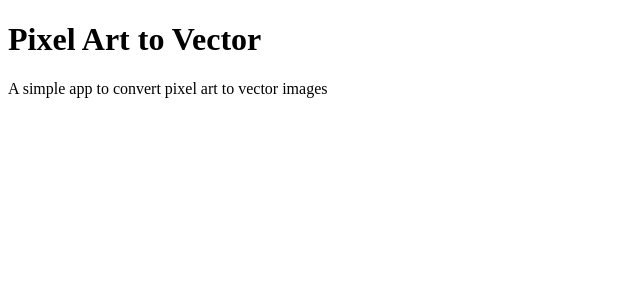
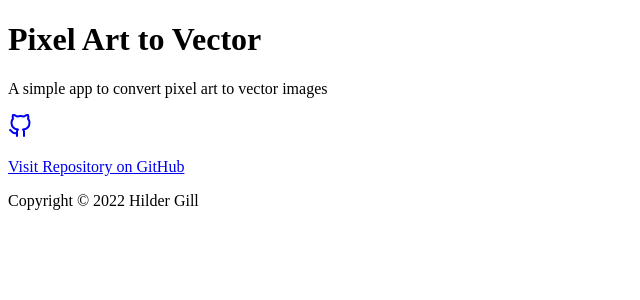
Before and after one commit to hilde801/pixel-art-to-vector, a React (Vite) app: page / in a window 1280 px wide. Shown: the top 300 px of the page, without its empty margins (0-640 px from the left). Built offline with nearby package versions, Linux system fonts and the light colour scheme.

Commit message:
Added the FooterComponent component file

```diff
--- a/locales/en.json
+++ b/locales/en.json
@@ -2,5 +2,9 @@
 	"headerComponent": {
 		"title": "Pixel Art to Vector",
 		"description": "A simple app to convert pixel art to vector images"
+	},
+	"footerComponent": {
+		"visitRepository": "Visit Repository on GitHub",
+		"copyrightText": "Copyright © 2022 {{authorName}}"
 	}
 }
--- a/package.json
+++ b/package.json
@@ -7,6 +7,7 @@
 		"email": "hildergill@gmail.com",
 		"url": "https://github.com/hilde801"
 	},
+	"repository": "https://github.com/hilde801/pixel-art-to-vector",
 	"version": "0.0.0",
 	"scripts": {
 		"dev": "vite",
@@ -19,6 +20,7 @@
 		"i18next-browser-languagedetector": "^6.1.5",
 		"react": "^18.2.0",
 		"react-dom": "^18.2.0",
+		"react-feather": "^2.0.10",
 		"react-i18next": "^11.18.6"
 	},
 	"devDependencies": {
--- a/src/components/appcomponent/index.tsx
+++ b/src/components/appcomponent/index.tsx
@@ -1,10 +1,13 @@
 import { FC } from "react";
+import { FooterComponent } from "../footercomponent";
 import { HeaderComponent } from "../headercomponent";
 
 export const AppComponent: FC = () => {
 	return (
 		<>
 			<HeaderComponent />
+
+			<FooterComponent />
 		</>
 	);
 };
--- /dev/null
+++ b/src/components/footercomponent/index.tsx
@@ -0,0 +1,19 @@
+import { FC } from "react";
+import { GitHub } from "react-feather";
+import { useTranslation } from "react-i18next";
+import { author, repository } from "../../../package.json";
+
+export const FooterComponent: FC = () => {
+	const { t } = useTranslation();
+
+	return (
+		<footer>
+			<a href={repository} target={"_blank"}>
+				<GitHub />
+				<p>{t("footerComponent:visitRepository")}</p>
+			</a>
+
+			<p>{t("footerComponent:copyrightText", { authorName: author.name })}</p>
+		</footer>
+	);
+};
```
Also changed, not shown: 1 other file (tests, documents, lock files or other folders).
